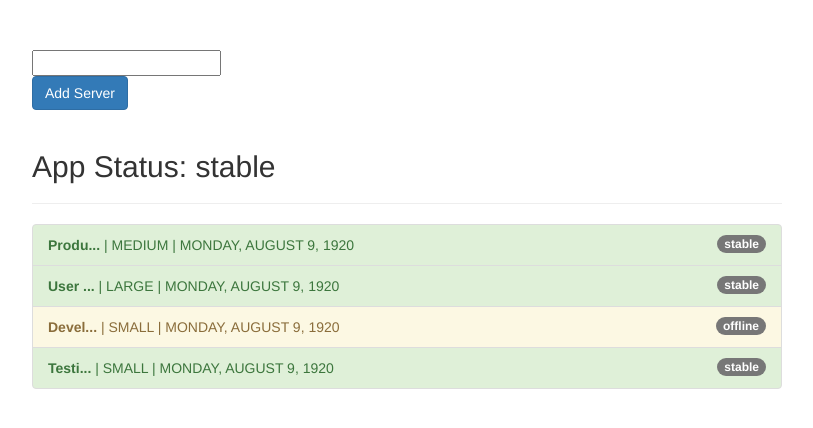
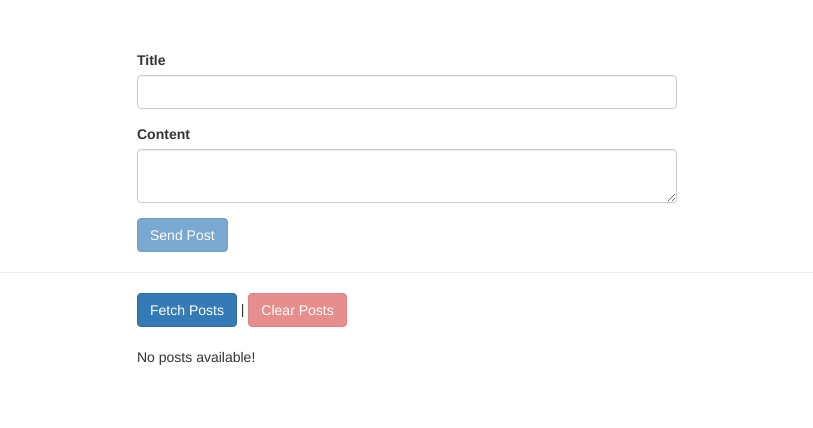
Before and after one commit to kiyimba1/ch1, an Angular app: page / in a window 1280 px wide. Shown: the top 428 px of the page, without its empty margins (233-1046 px from the left). Built offline with nearby package versions, Linux system fonts and the light colour scheme.

Commit message:
http setup

```diff
--- a/src/app/app.component.css
+++ b/src/app/app.component.css
@@ -1,3 +1,7 @@
 .container {
-  margin-top: 50px;
+  margin-top: 30px;
 }
+
+.row {
+  margin: 20px 0;
+}
--- a/src/app/app.component.html
+++ b/src/app/app.component.html
@@ -1,25 +1,57 @@
 <div class="container">
   <div class="row">
-    <div class="col-xs-12 col-sm-10 col-md-8 col-sm-offset-1 col-md-offset-2">
-      <input type="text" [(ngModel)]="filteredStatus">
-      <br>
-      <button class="btn btn-primary" (click)="onAddServer()">Add Server</button>
-      <br>
-      <br>
-      <h2>App Status: {{ appStatus | async }}</h2>
-      <hr />
-      <ul class="list-group">
-        <li
-          class="list-group-item"
-          *ngFor="let server of servers | filter:filteredStatus:'status'"
-          [ngClass]="getStatusClasses(server)">
-          <span
-            class="badge">
-            {{ server.status }}
-          </span>
-          <strong>{{ server.name | shorten:5}}</strong> | {{ server.instanceType | uppercase }} | {{ server.started | date:'fullDate' | uppercase }}
-        </li>
-      </ul>
+    <div class="col-xs-12 col-md-6 col-md-offset-3">
+      <form #postForm="ngForm" (ngSubmit)="onCreatePost(postForm.value)">
+        <div class="form-group">
+          <label for="title">Title</label>
+          <input
+            type="text"
+            class="form-control"
+            id="title"
+            required
+            ngModel
+            name="title"
+          />
+        </div>
+        <div class="form-group">
+          <label for="content">Content</label>
+          <textarea
+            class="form-control"
+            id="content"
+            required
+            ngModel
+            name="content"
+          ></textarea>
+        </div>
+        <button
+          class="btn btn-primary"
+          type="submit"
+          [disabled]="!postForm.valid"
+        >
+          Send Post
+        </button>
+      </form>
+    </div>
+  </div>
+  <hr />
+  <div class="row">
+    <div class="col-xs-12 col-md-6 col-md-offset-3">
+      <button class="btn btn-primary" (click)="onFetchPosts()">
+        Fetch Posts
+      </button>
+      |
+      <button
+        class="btn btn-danger"
+        [disabled]="loadedPosts.length < 1"
+        (click)="onClearPosts()"
+      >
+        Clear Posts
+      </button>
+    </div>
+  </div>
+  <div class="row">
+    <div class="col-xs-12 col-md-6 col-md-offset-3">
+      <p>No posts available!</p>
     </div>
   </div>
 </div>
--- a/src/app/app.component.ts
+++ b/src/app/app.component.ts
@@ -1,58 +1,28 @@
-import { Component } from '@angular/core';
+import { Component, OnInit } from '@angular/core';
+import { HttpClient } from '@angular/common/http';
 
 @Component({
   selector: 'app-root',
   templateUrl: './app.component.html',
   styleUrls: ['./app.component.css']
 })
-export class AppComponent {
-  appStatus = new Promise((resolve, reject) => {
-    setTimeout(() => {
-      resolve('stable');
-    }, 2000);
-  })
-  servers = [
-    {
-      instanceType: 'medium',
-      name: 'Production Server',
-      status: 'stable',
-      started: new Date(15, 1, 2017)
-    },
-    {
-      instanceType: 'large',
-      name: 'User Database',
-      status: 'stable',
-      started: new Date(15, 1, 2017)
-    },
-    {
-      instanceType: 'small',
-      name: 'Development Server',
-      status: 'offline',
-      started: new Date(15, 1, 2017)
-    },
-    {
-      instanceType: 'small',
-      name: 'Testing Environment Server',
-      status: 'stable',
-      started: new Date(15, 1, 2017)
-    }
-  ];
-  getStatusClasses(server: { instanceType: string, name: string, status: string, started: Date }) {
-    return {
-      'list-group-item-success': server.status === 'stable',
-      'list-group-item-warning': server.status === 'offline',
-      'list-group-item-danger': server.status === 'critical'
-    };
+export class AppComponent implements OnInit {
+  loadedPosts = [];
+
+  constructor(private http: HttpClient) {}
+
+  ngOnInit() {}
+
+  onCreatePost(postData: { title: string; content: string }) {
+    // Send Http request
+    console.log(postData);
   }
 
-  filteredStatus = '';
+  onFetchPosts() {
+    // Send Http request
+  }
 
-  onAddServer() {
-    this.servers.push({
-      instanceType: 'small',
-      name: 'New Server',
-      status: 'stable',
-      started: new Date(12, 1, 2011)
-    })
+  onClearPosts() {
+    // Send Http request
   }
 }
--- a/src/app/filter.pipe.ts
+++ /dev/null
@@ -1,24 +0,0 @@
-import { Pipe, PipeTransform } from '@angular/core';
-
-@Pipe({
-  name: 'filter',
-  pure: false
-})
-export class FilterPipe implements PipeTransform {
-
-  transform(value: any, filterString: string, propName: string): any {
-    if (value.length == 0 || filterString === '') {
-      return value;
-    }
-    const resultArray = [];
-    for (const item of value) {
-
-      if (item[propName] === filterString) {
-        resultArray.push(item);
-      }
-
-    }
-    return resultArray;
-  }
-
-}
--- a/src/app/shorten.pipe.ts
+++ /dev/null
@@ -1,15 +0,0 @@
-import { Pipe, PipeTransform } from "@angular/core";
-
-@Pipe({
-    name: 'shorten'
-})
-export class ShortenPipe implements PipeTransform {
-    transform(value: any, limit: number) {
-        if (value.length > limit) {
-            return value.substr(0, limit) + '...';
-        } else {
-            return value;
-        }
-
-    }
-}
```
Also changed, not shown: src/app/app.module.ts (+4 -13 lines), 2 other files (tests, documents, lock files or other folders).
